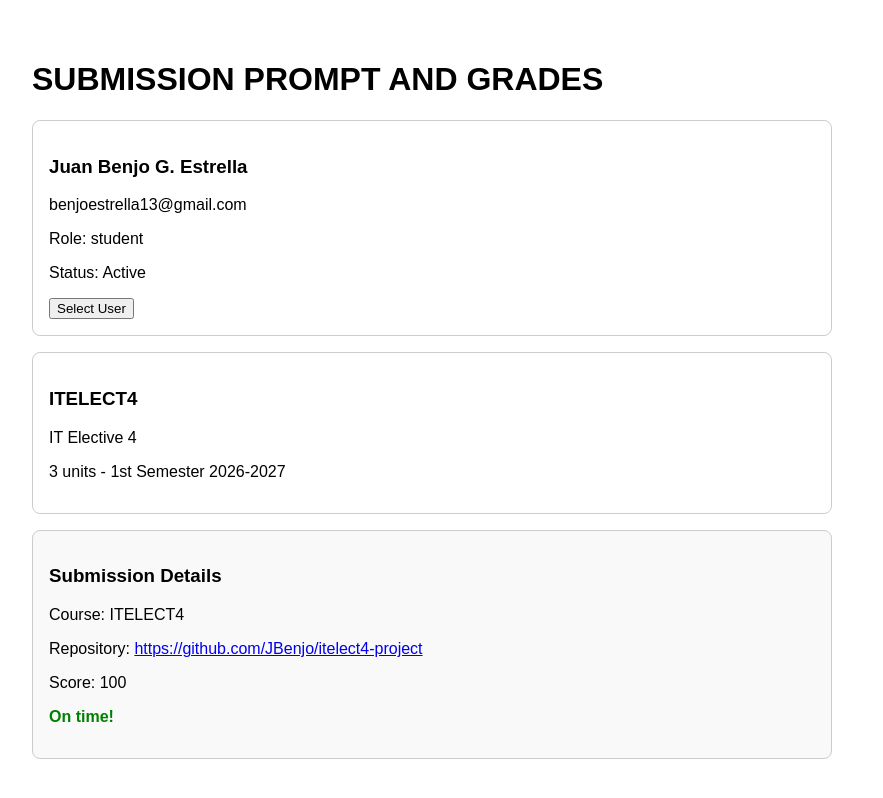
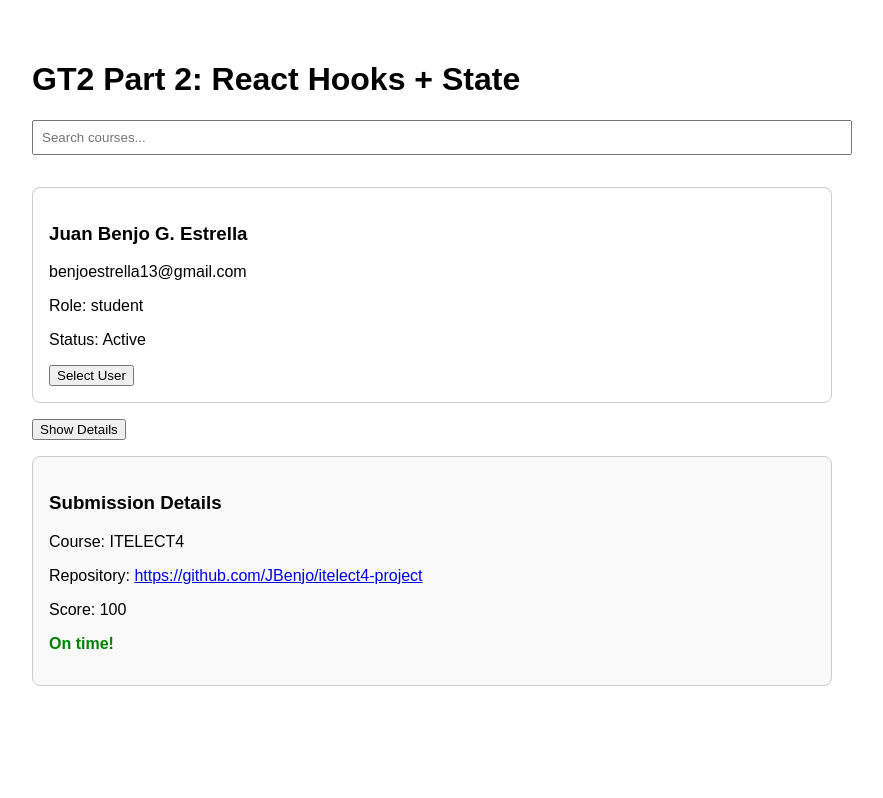
Before and after one commit to JBenjo/itelect4-project, a React (Vite) app: page / in a window 1280 px wide. Shown: the top 798 px of the page, without its empty margins (208-1091 px from the left). Built offline with nearby package versions, Linux system fonts and the light colour scheme.

Commit message:
GT2 Part 2: useState, useEffect, useRef, custom hooks

```diff
--- a/src/App.tsx
+++ b/src/App.tsx
@@ -1,9 +1,13 @@
+import { useState, useEffect, useRef } from "react";
+import type { User, Course, Submission } from "./types";
 import UserCard from "./components/UserCard";
 import CourseCard from "./components/CourseCard";
 import SubmissionBadge from "./components/SubmissionBadge";
-import type { User, Course, Submission } from "./types";
+import useToggle from "./hooks/useToggle";
+import usePrevious from "./hooks/usePrevious";
 
-const student: User = {
+// ===== MOCK DATA (used inside useEffect, NOT directly in JSX) =====
+const mockStudent: User = {
   id: 1,
   name: "Juan Benjo G. Estrella",
   email: "benjoestrella13@gmail.com",
@@ -11,14 +15,14 @@
   isActive: true,
 };
 
-const course: Course = {
+const mockCourse: Course = {
   code: "ITELECT4",
   title: "IT Elective 4",
   units: 3,
   semester: "1st Semester 2026-2027",
 };
 
-const submission: Submission = {
+const mockSubmission: Submission = {
   id: 1,
   studentId: 1,
   courseCode: "ITELECT4",
@@ -27,23 +31,96 @@
   score: 100,
 };
 
-const App = () => {
-  const handleSelectUser = (user: User) => {
-    console.log("Selected user:", user.name);
-    alert(`Selected: ${user.name}`);
+function App() {
+  // ===== 1. TYPED STATE WITH useState<T> (Requirement: 2+ pieces) =====
+  const [selectedUser, setSelectedUser] = useState<User | null>(null);
+  const [courses, setCourses] = useState<Course[]>([]);
+  const [isLoading, setIsLoading] = useState<boolean>(true);
+  const [searchTerm, setSearchTerm] = useState<string>("");
+  const [submission, setSubmission] = useState<Submission | null>(null);
+
+  // ===== 3. TYPED DOM REFERENCE WITH useRef (Requirement) =====
+  const searchInputRef = useRef<HTMLInputElement>(null);
+
+  // ===== 5. CUSTOM HOOKS (Requirement: 2 hooks) =====
+  const [showDetails, toggleDetails] = useToggle(false);
+  const previousSearch = usePrevious(searchTerm);
+
+  // ===== 2. LOAD MOCK DATA WITH useEffect (Requirement) =====
+  useEffect(() => {
+    // Simulates an API call with setTimeout
+    setTimeout(() => {
+      setCourses([mockCourse]);
+      setSubmission(mockSubmission);
+      setIsLoading(false);
+
+      // Focus the search input after data loads
+      searchInputRef.current?.focus();
+    }, 500);
+  }, []);
+
+  // ===== 4. TYPED onChange HANDLER (Requirement) =====
+  const handleSearchChange = (
+    e: React.ChangeEvent<HTMLInputElement>
+  ): void => {
+    setSearchTerm(e.target.value);
   };
+
+  // Derived value — recomputed every render, NOT stored in state
+  const filteredCourses = courses.filter((c) =>
+    c.title.toLowerCase().includes(searchTerm.toLowerCase())
+  );
+
+  // Show loading state while data is being "fetched"
+  if (isLoading) {
+    return <p>Loading courses...</p>;
+  }
 
   return (
     <main style={{ fontFamily: "Arial, sans-serif", padding: "2rem", maxWidth: "800px", margin: "0 auto" }}>
-      <h1>SUBMISSION PROMPT AND GRADES</h1>
+      <h1>GT2 Part 2: React Hooks + State</h1>
 
-      <UserCard user={student} onSelect={handleSelectUser} />
-      <CourseCard course={course} />
-      <SubmissionBadge submission={submission}>
-        <p style={{ color: "green", fontWeight: "bold" }}>On time!</p>
-      </SubmissionBadge>
+      {/* Search input wired to useRef + useState + typed onChange */}
+      <input
+        ref={searchInputRef}
+        value={searchTerm}
+        type="text"
+        placeholder="Search courses..."
+        onChange={handleSearchChange}
+        style={{ padding: "0.5rem", width: "100%", marginBottom: "1rem" }}
+      />
+
+      {/* Show previous search term using usePrevious custom hook */}
+      {previousSearch !== undefined && previousSearch !== searchTerm && (
+        <p>Previous search: "{previousSearch}"</p>
+      )}
+
+      {/* UserCard with onSelect callback wired to setSelectedUser */}
+      <UserCard user={mockStudent} onSelect={setSelectedUser} />
+
+      {/* Show selected user dynamically from state */}
+      {selectedUser && (
+        <p style={{ color: "blue" }}>Selected: {selectedUser.name}</p>
+      )}
+
+      {/* Toggle button using useToggle custom hook */}
+      <button onClick={toggleDetails}>
+        {showDetails ? "Hide" : "Show"} Details
+      </button>
+
+      {/* Render courses dynamically from state (not hard-coded) */}
+      {showDetails && filteredCourses.map((c) => (
+        <CourseCard key={c.code} course={c} />
+      ))}
+
+      {/* Render submission dynamically from state */}
+      {submission && (
+        <SubmissionBadge submission={submission}>
+          <p style={{ color: "green", fontWeight: "bold" }}>On time!</p>
+        </SubmissionBadge>
+      )}
     </main>
   );
-};
+}
 
 export default App;
--- /dev/null
+++ b/src/hooks/usePrevious.ts
@@ -0,0 +1,14 @@
+import { useRef, useEffect } from "react";
+
+// Generic T — works for any state type (string, number, User, etc.)
+function usePrevious<T>(value: T): T | undefined {
+  const ref = useRef<T | undefined>(undefined);
+
+  useEffect(() => {
+    ref.current = value;
+  }, [value]);
+
+  return ref.current;
+}
+
+export default usePrevious;
--- /dev/null
+++ b/src/hooks/useToggle.ts
@@ -0,0 +1,14 @@
+import { useState } from "react";
+
+// Explicit return type: a tuple of [current value, toggle function]
+function useToggle(initialValue: boolean): [boolean, () => void] {
+  const [value, setValue] = useState<boolean>(initialValue);
+
+  const toggle = (): void => {
+    setValue((prev) => !prev);
+  };
+
+  return [value, toggle];
+}
+
+export default useToggle;
```
